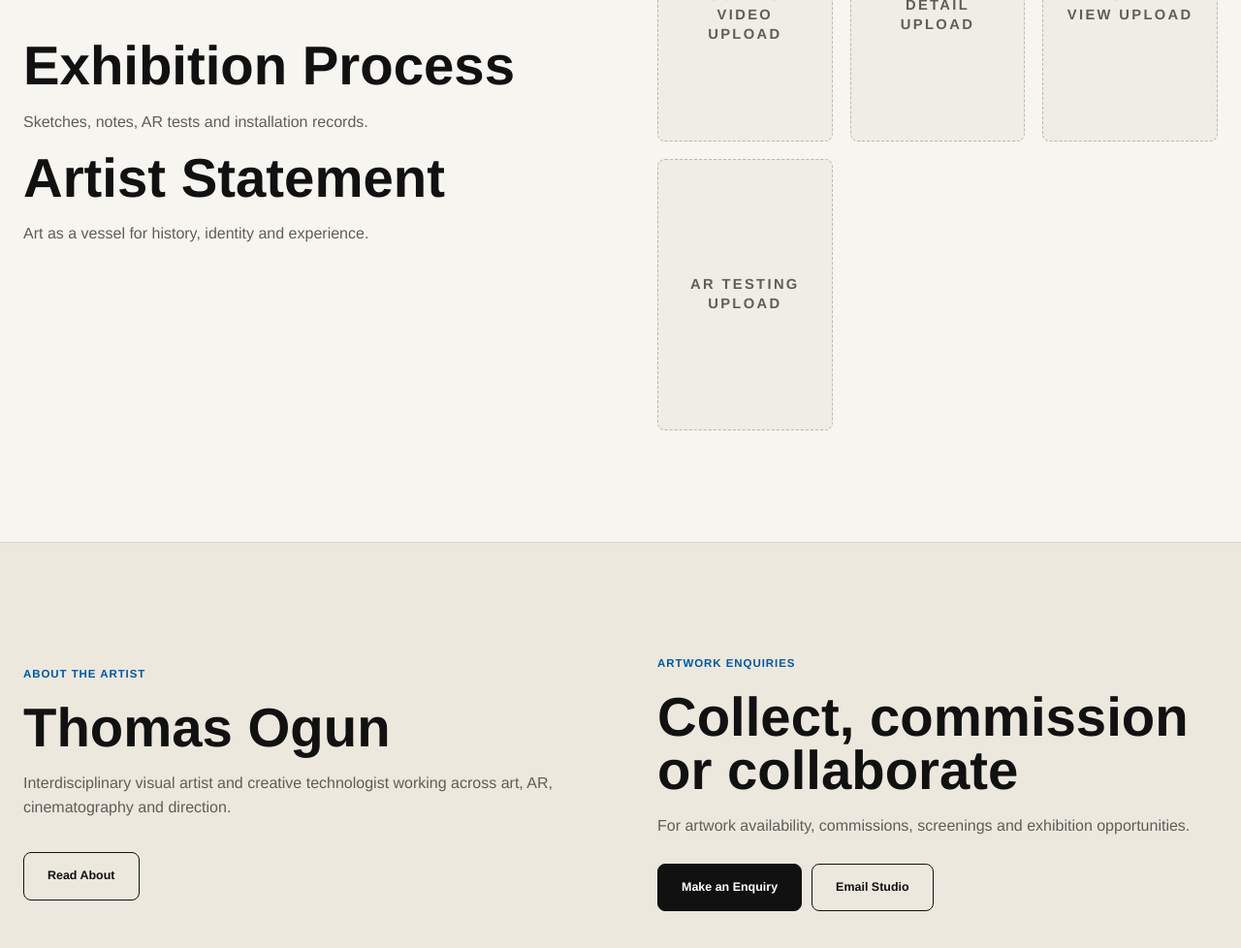
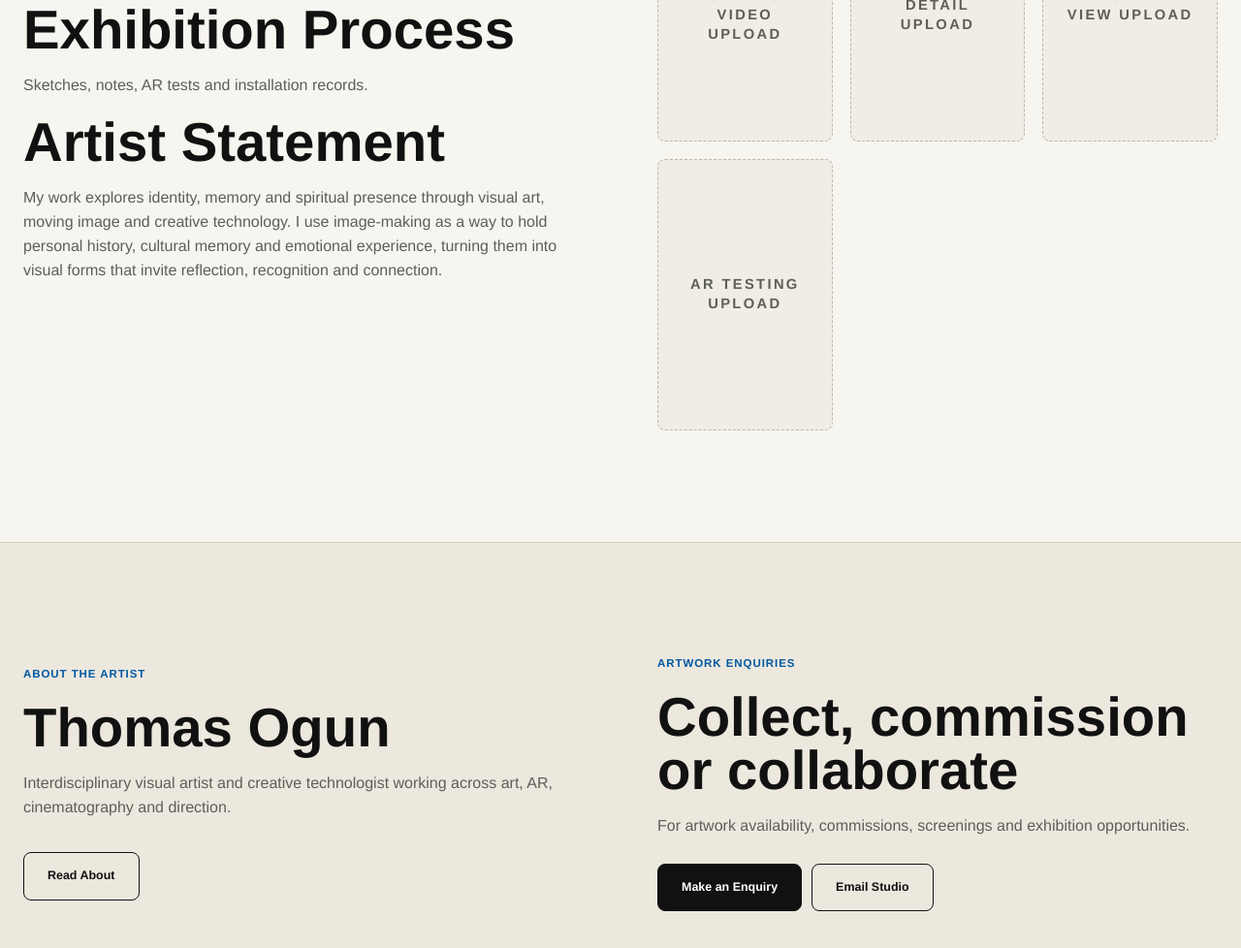
Before and after one commit to Senseiglobal/thomas-ogun-visuals, a plain HTML site: page exhibition.html in a window 1280 px wide. Shown: the part 4881-5859 px from the top of the page at 97% size. Drawn offline with Linux system fonts and the light colour scheme.

Commit message:
Update exhibition artist statement

```diff
--- a/exhibition.html
+++ b/exhibition.html
@@ -80,7 +80,7 @@
     </section>
     <section class="section">
       <div class="shell split-layout">
-        <div class="text-stack reveal"><h2>Exhibition Process</h2><p>Sketches, notes, AR tests and installation records.</p><h2>Artist Statement</h2><p>Art as a vessel for history, identity and experience.</p></div>
+        <div class="text-stack reveal"><h2>Exhibition Process</h2><p>Sketches, notes, AR tests and installation records.</p><h2>Artist Statement</h2><p>My work explores identity, memory and spiritual presence through visual art, moving image and creative technology. I use image-making as a way to hold personal history, cultural memory and emotional experience, turning them into visual forms that invite reflection, recognition and connection.</p></div>
         <div class="behind-grid upload-grid reveal delay-1"><div>Behind-the-scenes video upload</div><div>Studio detail upload</div><div>Install view upload</div><div>AR testing upload</div></div>
       </div>
     </section>
```
